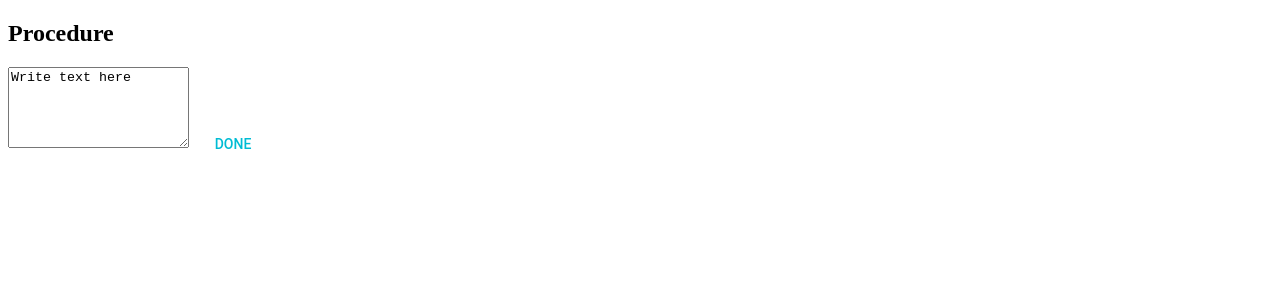
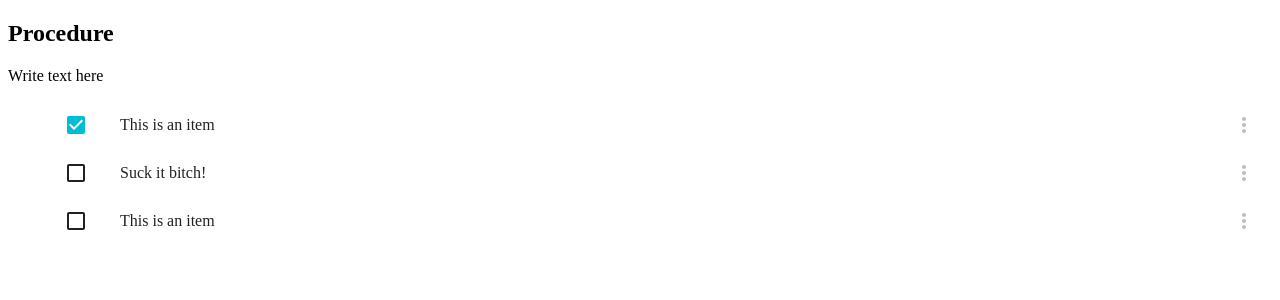
Before and after one commit to rpbarnes/labAssistant, a React app: page / in a window 1280 px wide. Shown: the top 300 px of the page. Built offline with nearby package versions, Linux system fonts and the light colour scheme; the HTML template or start-up script is replaced by a standard one; what react-tap-event-plugin would draw is missing.

Commit message:
put together the simple check list. this really needs css designs because the layout is not optimal...

```diff
--- a/src/client/app/CardContainer.jsx
+++ b/src/client/app/CardContainer.jsx
@@ -2,6 +2,7 @@ import React from 'react';
 import CardHeader from './CardHeader.jsx';
 import {Card} from 'material-ui/Card';
 import EditableTextArea from './EditableTextArea.jsx';
+import SimpleCheckList from './SimpleCheckList.jsx';
 
 
 // This is the container for all of the card elements.
@@ -20,6 +21,7 @@ class CardContainer extends React.Component {
             <div>
                 <CardHeader windowWidth={this.props.windowWidth} title={this.props.title}/>
                 <EditableTextArea />
+                <SimpleCheckList />
             </div>
         );
     }
--- a/src/client/app/EditableTextArea.jsx
+++ b/src/client/app/EditableTextArea.jsx
@@ -45,7 +45,7 @@ class EditableTextArea extends React.Component{
 }
 
 EditableTextArea.defaultProps = {
-    editing: true, // this is changed by parent who is listening to clicks.
+    editing: false, // this is changed by parent who is listening to clicks.
     text: 'Write text here'
 }
 
--- /dev/null
+++ b/src/client/app/SimpleCheckList.jsx
@@ -0,0 +1,21 @@
+import React from 'react';
+import SimpleListItem from './SimpleListItem.jsx';
+import {List} from 'material-ui/List';
+
+class SimpleCheckList extends React.Component {
+    constructor(props) {
+        super(props);
+    }
+
+    render() {
+        return(
+            <ul className='list-group'>
+                <SimpleListItem checked={true} />
+                <SimpleListItem text='Suck it bitch!' />
+                <SimpleListItem />
+            </ul>
+        );
+    }
+}
+
+export default SimpleCheckList
--- /dev/null
+++ b/src/client/app/SimpleListItem.jsx
@@ -0,0 +1,57 @@
+import React from 'react';
+import {ListItem} from 'material-ui/List';
+import CheckBox from 'material-ui/CheckBox';
+import {grey400} from 'material-ui/styles/colors'; // this is how you do the colors...
+import IconButton from 'material-ui/IconButton';
+import MoreVertIcon from 'material-ui/svg-icons/navigation/more-vert';
+
+class SimpleListItem extends React.Component {
+    constructor(props) {
+        super(props);
+    }
+
+    onClickListItem() {
+        // The item was clicked on now let the user edit the text.
+        console.log('Text Clicked');
+    }
+
+    onCheckBox() {
+        // The box was checked
+        console.log('Box Checked');
+    }
+
+    onClickToEdit(event) {
+        // The user clicked the edit button
+        console.log('Edit Button Clicked');
+        event.preventDefault();
+    }
+
+    render() {
+        const iconButtonElement = (
+            <IconButton
+                touch={true}
+                tooltip="edit"
+                tooltipPosition="bottom-left"
+            >
+                <MoreVertIcon color={grey400} onClick={this.onClickToEdit.bind(this)} />
+            </IconButton>
+        );
+
+        let text = this.props.checked ? <strike>{this.props.text}</strike> : this.props.text;
+        return (
+            <ListItem
+                leftCheckbox={<CheckBox checked={this.props.checked} onClick={this.onCheckBox.bind(this)} />}
+                rightIconButton={iconButtonElement}
+                primaryText={this.props.text}
+
+            />
+        );
+    }
+}
+
+SimpleListItem.defaultProps = {
+    text: 'This is an item',
+    checked: false
+}
+
+export default SimpleListItem
```
